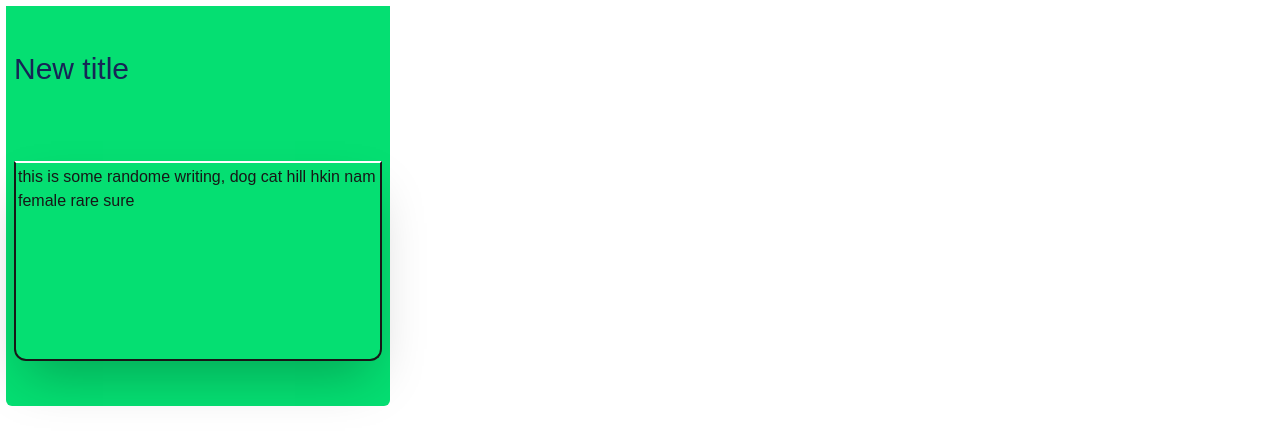
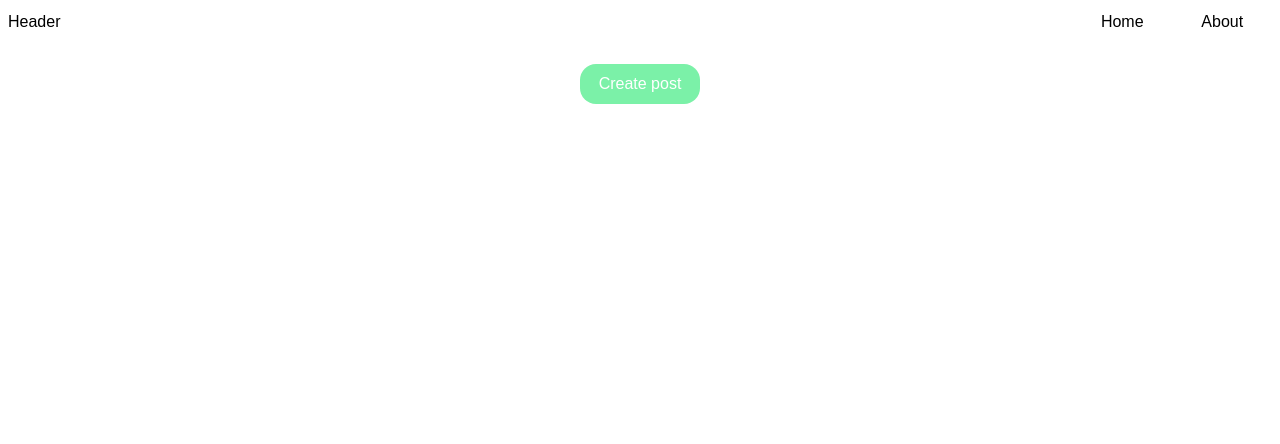
Before and after one commit to XpertDude/alx-project-0x02-setup, a Next.js app in the folder alx-project-0x02/: page /home in a window 1280 px wide. Shown: the top 444 px of the page. Built offline with nearby package versions, Linux system fonts and the light colour scheme.

Commit message:
Task - 4 is done

```diff
--- a/alx-project-0x02/components/common/Card.tsx
+++ b/alx-project-0x02/components/common/Card.tsx
@@ -2,7 +2,7 @@ import React from 'react';
 import { type CardProps } from '@/interfaces/index'
 const Card: React.FC<CardProps> = ({ title, content }) => {
     return <>
-    <div className='w-full h-100 flex flex-col justify-around p-2 m-1.5 bg-green-400 rounded-b-md max-w-sm'>
+    <div className='w-50 h-50 flex flex-col justify-around p-2 m-1.5 bg-green-400 rounded-b-md max-w-sm'>
         <h1 className='text-blue-950 text-3xl'>{title}</h1>
         <div className='w-full h-50 p-0.5 border-2 border-t-white rounded-b-xl shadow-2xl'>{content}</div>
     </div>
--- /dev/null
+++ b/alx-project-0x02/components/common/PostModal.tsx
@@ -0,0 +1,41 @@
+import React, { useState } from 'react';
+import { PostModalProps } from '@/interfaces';
+const PostModal: React.FC<PostModalProps> = ({ onSubmit }) => {
+  const [title, setTitle] = useState('');
+  const [content, setContent] = useState('');
+
+  const handleSubmit = (e: React.FormEvent) => {
+    e.preventDefault();
+    onSubmit({ title, content })
+    setTitle('');
+    setContent('');
+  }
+  return (
+    <section className='flex justify-center'>
+      <form
+        onSubmit={handleSubmit}
+        className='bg-white w-60 p-2 m-1.5 flex flex-col justify-center items-center text-black gap-2.5 rounded-2xl'
+      >
+        <input
+          value={title}
+          onChange={(e) => setTitle(e.target.value)}
+          placeholder='Title'
+          className='bg-blue-100 outline-0 h-8 p-2 w-full'
+          type='text'
+        />
+        <input
+          value={content}
+          onChange={(e) => setContent(e.target.value)}
+          placeholder='Content'
+          className='bg-blue-100 outline-0 h-8 p-2 w-full'
+          type='text'
+        />
+        <button type='submit' className='bg-green-300 cursor-pointer rounded-2xl px-4 py-1 text-white'>
+          Add
+        </button>
+      </form>
+    </section>
+  );
+};
+
+export default PostModal;
--- a/alx-project-0x02/interfaces/index.ts
+++ b/alx-project-0x02/interfaces/index.ts
@@ -2,3 +2,7 @@ export interface CardProps {
     title: string;
     content: string;
 }
+
+export interface PostModalProps {
+    onSubmit: (data: { title: string; content: string }) => void;
+}
--- a/alx-project-0x02/pages/home.tsx
+++ b/alx-project-0x02/pages/home.tsx
@@ -1,9 +1,41 @@
-import Card from '@/components/common/Card'
+// pages/index.tsx
+
+import Card from '@/components/common/Card';
+import PostModal from '@/components/common/PostModal';
+import { Header } from '@/components/layout/Header';
+import { CardProps } from '@/interfaces';
+import { useState } from 'react';
 
 export default function Home() {
-    return <>
-        <section>
-            <Card  title="New title" content="this is some randome writing, dog cat hill hkin nam female rare sure"/>
-        </section>
-    </>
+    const [posts, setPosts] = useState<CardProps[]>([]);
+    const [showHide, setShowHide] = useState(false);
+
+    const handlePosts = (post: CardProps) => {
+        setPosts((prev) => [...prev, post]);
+        setShowHide(false);
+    }
+
+    return (
+        <>
+            <section>
+                <Header />
+                <div className='flex justify-center'>
+                    <button
+                        onClick={() => setShowHide((prev) => !prev)}
+                        className='bg-green-300 rounded-2xl cursor-pointer text-white w-30 h-10 m-5'
+                    >
+                        Create post
+                    </button>
+                </div>
+
+                {showHide && <PostModal onSubmit={handlePosts} />}
+
+                <div className='p-4 grid-cols-4 grid-flow-row grid gap-4 justify-center items-center'>
+                    {posts.map((post, index) => (
+                        <Card key={index} title={post.title} content={post.content} />
+                    ))}
+                </div>
+            </section>
+        </>
+    );
 }
```
